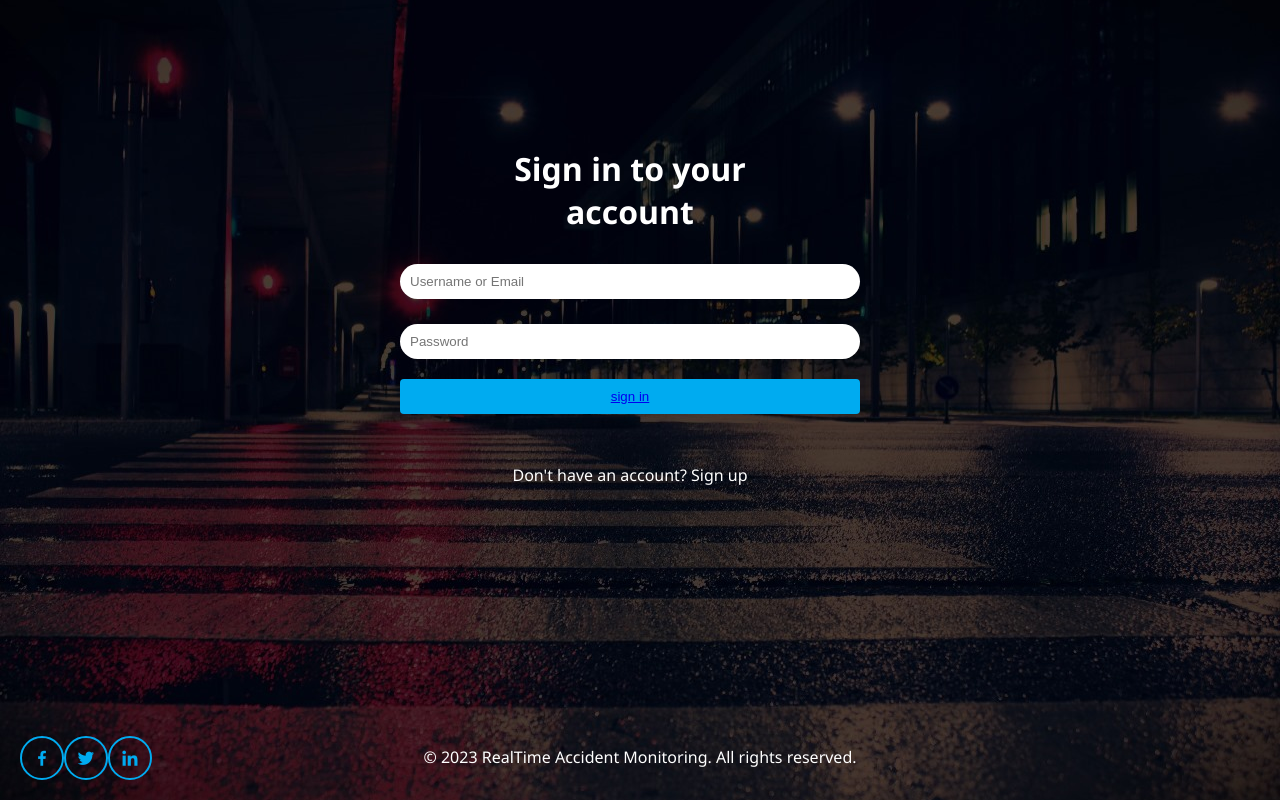
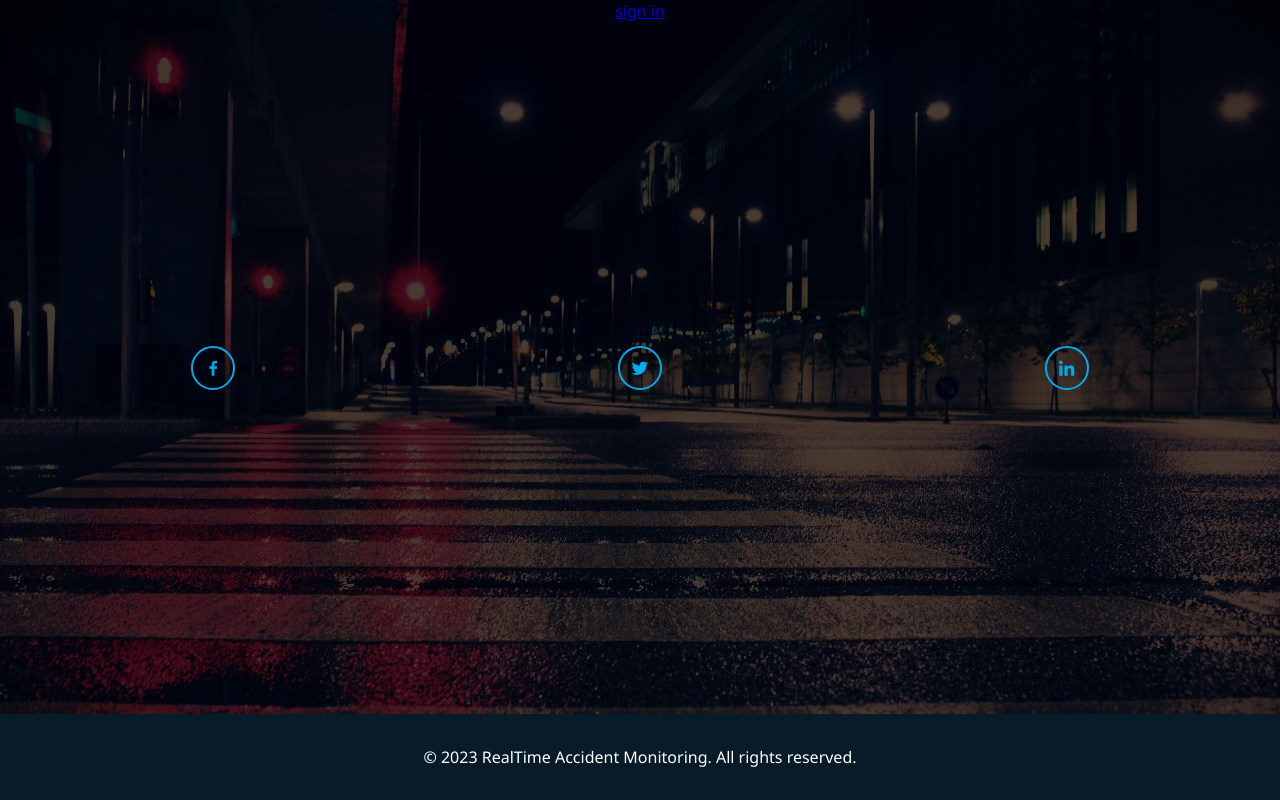
Before and after one commit to Walkerhari/acc.github.io, a Flask app: page / in a window 1280 px wide. Run offline with Flask 3, Linux system fonts and the light colour scheme.

Commit message:
Update RTMS1.html

```diff
--- a/templates/RTMS1.html
+++ b/templates/RTMS1.html
@@ -3,31 +3,15 @@
 <head>
     <meta charset="UTF-8">
     <meta name="viewport" content="width=device-width, initial-scale=1.0">
-    <title>Login Page</title>
-    <link rel="stylesheet" href="style5.css">
+    <title>Signup Page</title>
+    <link rel="stylesheet" href="style8.css">
     <link href='https://unpkg.com/boxicons@2.1.4/css/boxicons.min.css' rel='stylesheet'>
 </head>
 <body>
-    <div class="container">
-        <div class="border">
-            <h2>Sign in to your <br>account</h2>
-            <form action="/run_python_script" method="post" onsubmit="return validateForm()">
-                <div class="form-group">
-                    <input type="text" id="username" name="username" placeholder="Username or Email" required>
-                    <span class="error-message" id="username-error"></span>
-                </div>
-                <div class="form-group">
-                    <input type="password" id="password" name="password" placeholder="Password" required>
-                    <span class="error-message" id="password-error"></span>
-                </div>
-                <div class="form-group">
-                    <button type="submit"><a href="RTMS4.html">sign in</a></button>
-                </div>
-            </form>
-        </div>
-        <div class="signup-link">
-            Don't have an account? <a href="RTMS2.html">Sign up</a>
-        </div>
+    <div class="form-group">
+        <a href="http://127.0.0.1:5000">sign in</a>
+    </div>
+        </form>
     </div>
     <div class="home-sci">
         <a href="#"><i class='bx bxl-facebook'></i></a>
@@ -37,7 +21,6 @@
     <footer class="footer">
         <p>&copy; 2023 RealTime Accident Monitoring. All rights reserved.</p>
     </footer>
-
     <script>
         function validateForm() {
             var username = document.getElementById('username').value;
@@ -57,5 +40,7 @@
             return true;
         }
     </script>
+
+
 </body>
 </html>
```
